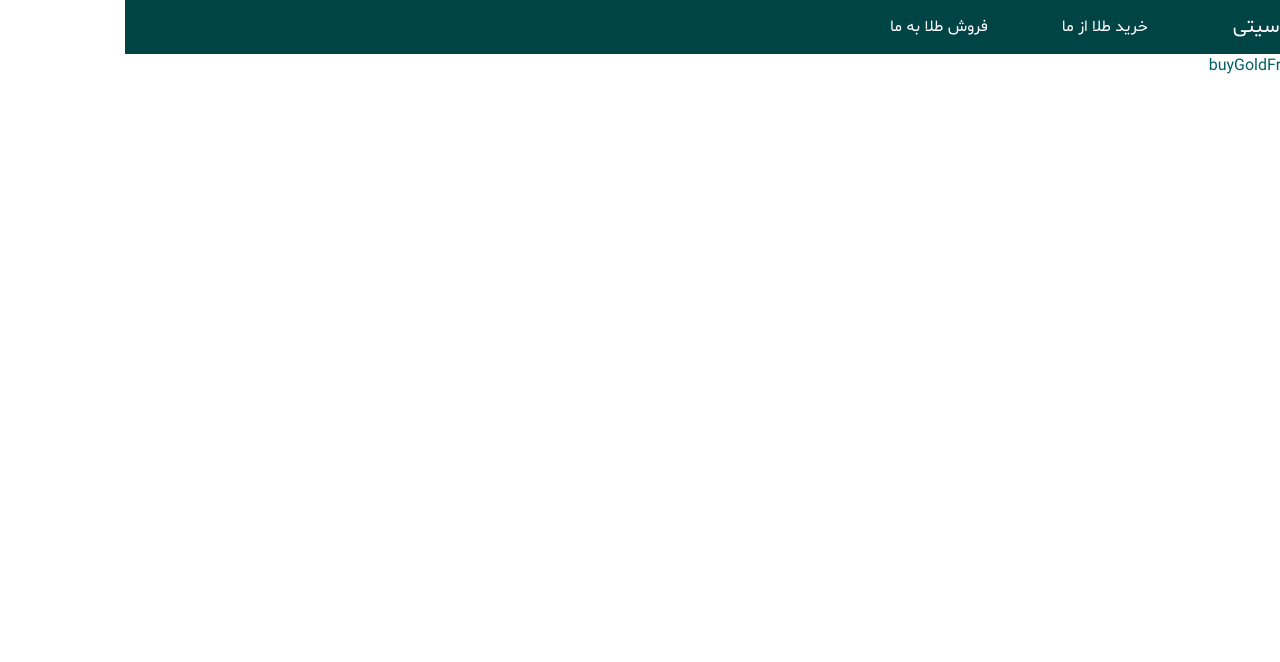
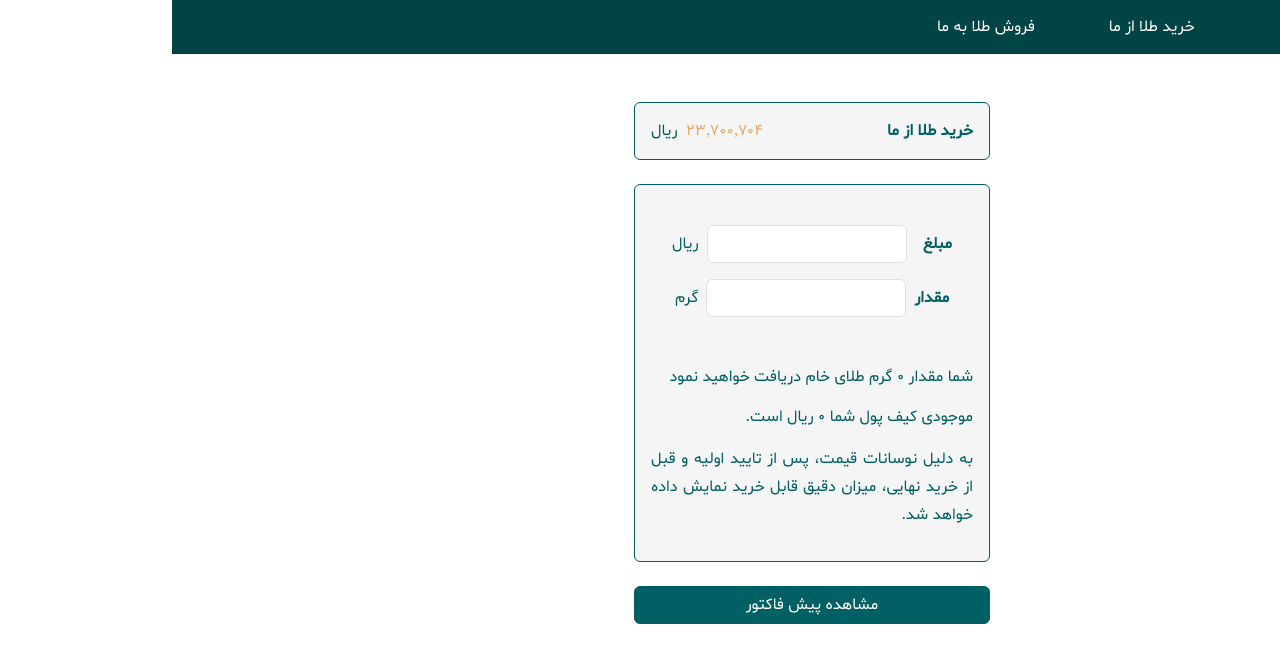
Before and after one commit to sepehrtvk/goldcity, a Next.js app: page /buyGoldFromUs in a window 1280 px wide. Shown: the top 662 px of the page. Built offline with nearby package versions, Linux system fonts and the light colour scheme.

Commit message:
add buyGold

```diff
--- /dev/null
+++ b/components/sellAndBuyPrice/sellAndBuyPrice.jsx
@@ -0,0 +1,67 @@
+import React, { useEffect, useState } from 'react';
+import {
+  convertNumbersToEnglish,
+  toLocaleCurrencyString,
+} from '../../common/Localization';
+
+const SellAndBuyPrice = ({ goldPrice, getValues }) => {
+  const [price, setPrice] = useState('');
+  const [amount, setAmount] = useState('');
+
+  useEffect(() => {
+    getValues({ price, amount });
+  }, [price, amount]);
+
+  return (
+    <div className='my-4'>
+      <div className='mb-3 d-flex align-items-center justify-content-center'>
+        <label htmlFor='amount' className='form-label mb-0 ms-3 fw-bold'>
+          مبلغ
+        </label>
+        <input
+          value={price && toLocaleCurrencyString(price)}
+          type='text'
+          className='form-control text-center'
+          id='amount'
+          style={{ width: 200 }}
+          onChange={(e) => {
+            const valueKey = e.target.value.replaceAll('٬', '');
+            const value = convertNumbersToEnglish(valueKey);
+            const re = /^[0-9\b]+$/;
+
+            if (value === '' || re.test(value)) {
+              setPrice(value);
+              setAmount((+value / goldPrice).toFixed(8).toString());
+            }
+          }}
+        />
+        <span className='me-2'>ریال</span>
+      </div>
+      <div className='mb-3 d-flex align-items-center justify-content-center'>
+        <label htmlFor='amount' className='form-label mb-0 ms-2 fw-bold'>
+          مقدار
+        </label>
+        <input
+          value={amount}
+          onChange={(e) => {
+            const value = e.target.value;
+
+            const re = /^[0-9\b]+$/;
+
+            if (value === '' || re.test(value)) {
+              setAmount(value);
+              setPrice((+value * goldPrice).toString());
+            }
+          }}
+          type='text'
+          className='form-control text-center'
+          style={{ width: 200 }}
+          id='amount'
+        />
+        <span className='me-2'>گرم</span>
+      </div>
+    </div>
+  );
+};
+
+export default SellAndBuyPrice;
--- a/pages/buyGoldFromUs/index.js
+++ b/pages/buyGoldFromUs/index.js
@@ -1,7 +1,52 @@
-import React from 'react';
+import React, { useState } from 'react';
+import { toLocaleCurrencyString } from '../../common/Localization';
+import SellAndBuyPrice from '../../components/sellAndBuyPrice/sellAndBuyPrice';
 
 const BuyGoldFromUs = () => {
-  return <div>buyGoldFromUs</div>;
+  const [values, setValues] = useState(null);
+
+  const getValues = (values) => {
+    setValues(values);
+  };
+
+  return (
+    <div className='row justify-content-center my-5'>
+      <div className='col-12 col-md-4'>
+        <div className='border border-primary rounded-2 p-3 bg-light'>
+          <div className='d-flex justify-content-between align-items-center'>
+            <div>
+              <span className='text-primary fw-bold'>خرید طلا از ما</span>
+            </div>
+            <div>
+              <span className='text-gold ms-2'>
+                {toLocaleCurrencyString('23700704')}
+              </span>
+              <span className='text-primary'>ریال</span>
+            </div>
+          </div>
+        </div>
+
+        <div className='border border-primary rounded-2 p-3 bg-light mt-4'>
+          <div className='d-flex flex-column justify-content-between '>
+            <SellAndBuyPrice goldPrice={23700704} getValues={getValues} />
+            <p className='mt-2'>
+              {`شما مقدار ${
+                values && values.amount ? values.amount : '0'
+              } گرم طلای خام دریافت خواهید نمود`}
+            </p>
+            <p>موجودی کیف پول شما 0 ریال است.</p>
+            <p style={{ textAlign: 'justify', lineHeight: '1.75rem' }}>
+              به دلیل نوسانات قیمت، پس از تایید اولیه و قبل از خرید نهایی، میزان
+              دقیق قابل خرید نمایش داده خواهد شد.
+            </p>
+          </div>
+        </div>
+        <div className='mt-4'>
+          <span className='btn btn-primary w-100'>مشاهده پیش فاکتور</span>
+        </div>
+      </div>
+    </div>
+  );
 };
 
 export default BuyGoldFromUs;
--- a/styles/scss/global.scss
+++ b/styles/scss/global.scss
@@ -5,7 +5,7 @@ $theme-colors: (
   'info': #ff7d50,
   'warning': #ffbe0b,
   'danger': #ff007f,
-  'light': #c0ccda,
+  'light': #f5f5f5,
   'dark': #004446,
   'gold': #e8a765,
   'body-color': #c0ccda,
```
Also changed, not shown: jsconfig.json (added, +8 -0 lines).
